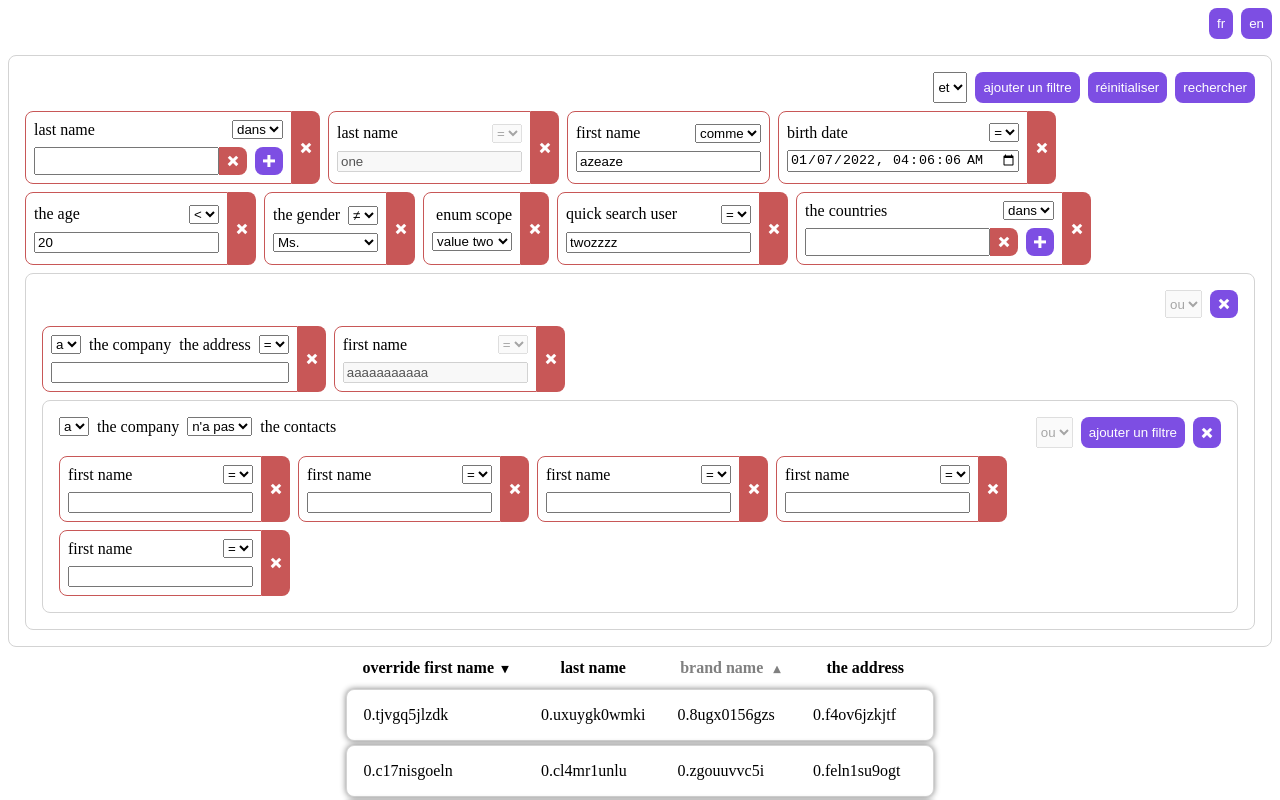
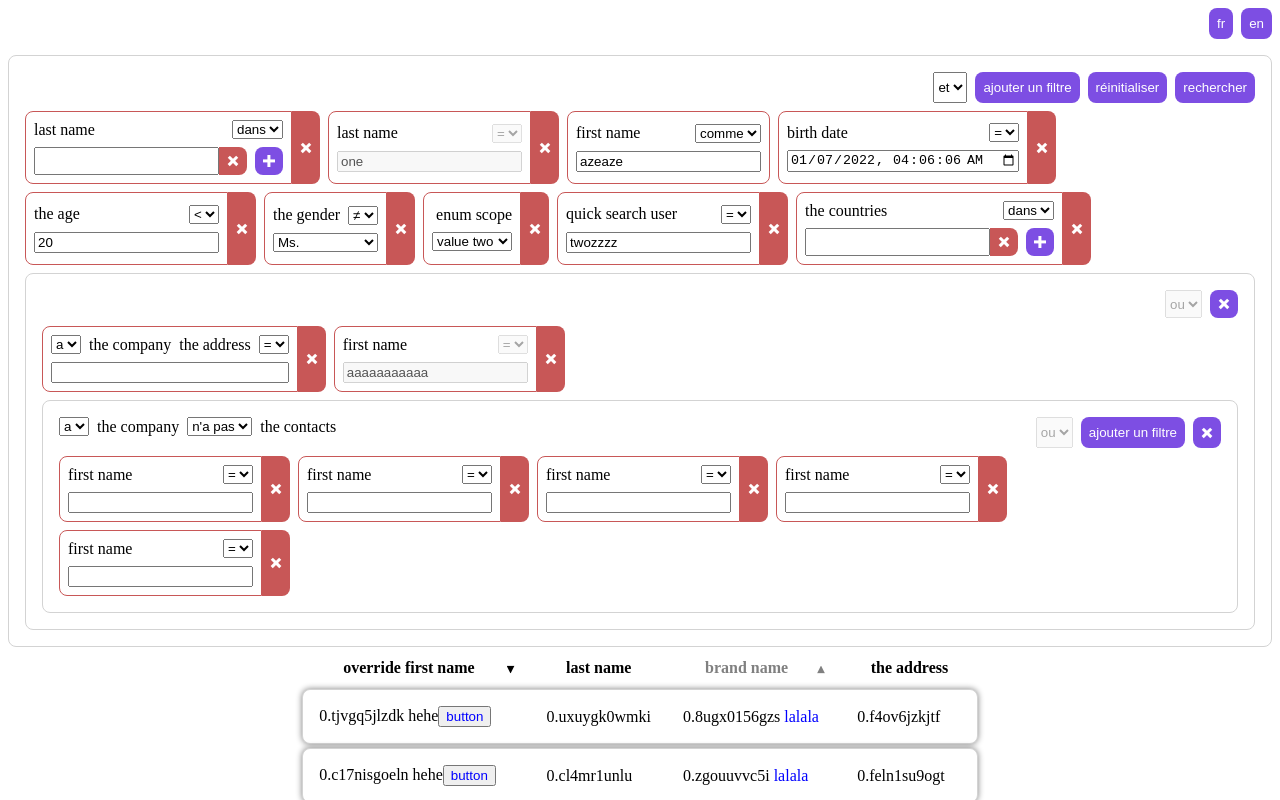
Before and after one commit to comhon-project/query-kit, a Vue app: page / in a window 1280 px wide. Shown: the top 800 px of the page. Built offline with nearby package versions, Linux system fonts and the light colour scheme.

Commit message:
[feat] add post request and cell component

```diff
--- a/src/App.vue
+++ b/src/App.vue
@@ -1,5 +1,6 @@
 <script setup>
 import { ref, provide, toRaw } from 'vue'
+import CellFirstName from './CellFirstName.vue';
 import Search from './components/Search.vue'
 import { locale } from './i18n/i18n';
 
@@ -12,6 +13,7 @@ const properties = ref([
   {
     id: 'first_name',
     label: 'override first name',
+    component: CellFirstName
   },
   'last_name',
   {
@@ -162,6 +164,13 @@ function printRow(object) {
   console.log(object);
 }
 
+async function completeCollection(collection) {
+  for (const row of collection) {
+    row['company.brand_name'] += ' <span style="color: blue">lalala</span>';
+    row['first_name'] += ' hehe';
+  }
+}
+
 // TODO locales for schema properties and scopes
 
 </script>
@@ -188,6 +197,7 @@ function printRow(object) {
       :limit="20"
       :quick-sort="true"
       @row-click="printRow"
+      :post-request="completeCollection"
       :computed-scopes="{user: [
         {id: 'quick_search', name: 'quick search user', type: 'string', useOperator: true, computed: (value, operator) => {
           return {type: 'group', operator: 'or', filters: [
--- /dev/null
+++ b/src/CellFirstName.vue
@@ -0,0 +1,24 @@
+<script setup>
+
+const props = defineProps({
+  value: {
+    required: true
+  },
+  rowValue: {
+    type: Object,
+    required: true
+  },
+});
+
+function cellAlert(e) {
+    e.stopPropagation();
+    alert(props.rowValue['company.brand_name']);
+}
+
+</script>
+
+<template>
+  <div>
+    {{ value }}<button style="color: blue" @click="cellAlert">button</button>
+  </div>
+</template>
--- a/src/components/Collection/Collection.vue
+++ b/src/components/Collection/Collection.vue
@@ -1,5 +1,5 @@
 <script setup>
-import { ref, watch, onMounted, toRaw, watchEffect, inject, shallowRef } from 'vue'
+import { ref, watch, onMounted, toRaw, inject, shallowRef } from 'vue'
 import { classes } from '../../core/ClassManager';
 import { resolve } from '../../core/Schema';
 import Utils from '../../core/Utils';
@@ -39,13 +39,16 @@ const props = defineProps({
     type: Boolean,
     default: true
   },
+  postRequest: {
+    type: Function,
+  },
 });
 
 let movingOffset = props.offset;
 const requesting = ref(false);
 const requester = inject(Symbol.for('requester'));
 const schema = shallowRef(null);
-const computedProperties = ref([]);
+const computedProperties = shallowRef([]);
 const collection = shallowRef([]);
 const end = ref(false);
 const active = ref(null);
@@ -74,6 +77,9 @@ async function init() {
         active.value = computedProperty.id;
         order.value = computedProperty.order.toLowerCase();
       }
+    }
+    if (computedProperty.component) {
+      computedProperty.component = toRaw(computedProperty.component);
     }
     tempProperties.push(computedProperty);
   }
@@ -144,6 +150,12 @@ async function requestServer(reset = false)
   if ((typeof response != 'object') || !Array.isArray(response.collection)) {
     throw new Error('invalid request response, it must be an object containing a property "collection" with an array value');
   }
+  if (props.postRequest) {
+    const res = props.postRequest(response.collection);
+    if (res instanceof Promise) {
+      await res;
+    }
+  }
   if (reset) {
     collection.value = response.collection;
   } else {
@@ -212,7 +224,8 @@ watch(() => props.filter, () => requestServer(true));
             :class="computedProperty.onCellClick ? classes.clickable : ''"
             @click="(e) => computedProperty.onCellClick ? computedProperty.onCellClick(object, computedProperty.id, e) : null"
           >
-            {{ object[computedProperty.id] }}
+            <component v-if="computedProperty.component" :is="computedProperty.component" :value="object[computedProperty.id]" :row-value="object"/>
+            <div v-else v-html="object[computedProperty.id]"></div>
           </td>
         </tr>
       </tbody>
--- a/src/components/Search.vue
+++ b/src/components/Search.vue
@@ -81,6 +81,9 @@ const props = defineProps({
     type: Boolean,
     default: true
   },
+  postRequest: {
+    type: Function,
+  },
 });
 
 let tempFilter = null;
```
